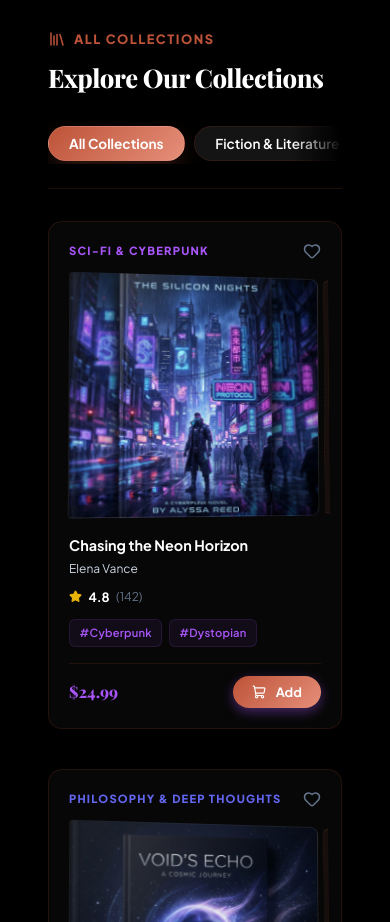
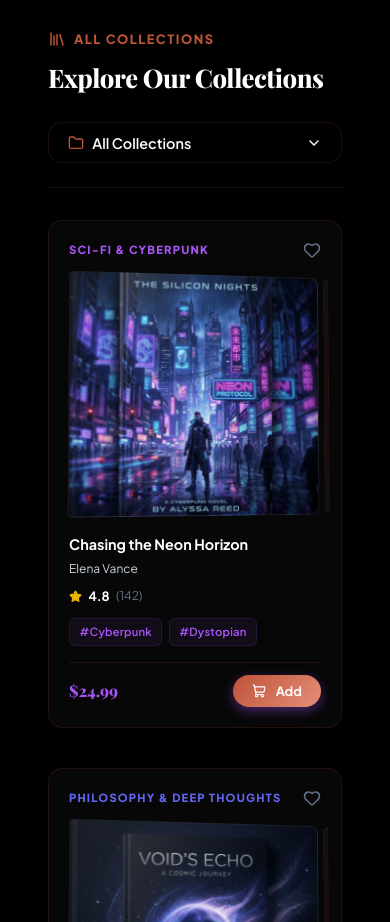
Before and after one commit to rithu-parna/Book_Store, a React (Vite) app: page / in a window 390 px wide. Shown: the part 880-1802 px from the top of the page. Built offline with nearby package versions, Linux system fonts and the light colour scheme; a web font is replaced by a local one.

Commit message:
design: replace mobile collections scroll selector with clean expandable dropdown matching desktop sidebar links model

```diff
--- a/src/App.jsx
+++ b/src/App.jsx
@@ -8,7 +8,7 @@ import CartDrawer from "./components/CartDrawer";
 import GlobalBg from "./components/GlobalBg";
 import { booksData, categories } from "./data/books";
 import { motion, AnimatePresence } from "framer-motion";
-import { Sparkles, Heart, Library, Compass, HelpCircle } from "lucide-react";
+import { Sparkles, Heart, Library, Compass, HelpCircle, ChevronDown, Folder } from "lucide-react";
 
 export default function App() {
   const [theme, setTheme] = useState("dark");
@@ -20,6 +20,7 @@ export default function App() {
   const [activeCategory, setActiveCategory] = useState("All Collections");
   const [searchQuery, setSearchQuery] = useState("");
   const [isFilterWishlistOnly, setIsFilterWishlistOnly] = useState(false);
+  const [isCategoryDropdownOpen, setIsCategoryDropdownOpen] = useState(false);
 
   const [selectedBook, setSelectedBook] = useState(null);
   const [hoveredBook, setHoveredBook] = useState(null);
@@ -191,19 +192,10 @@ export default function App() {
               </h2>
             </div>
 
-            {/* Quick Collections Toggles in a smooth horizontal scrollbar-hidden container */}
-            <div style={{ position: "relative", width: "100%" }}>
-              <div
-                className="hide-scrollbar"
-                style={{
-                  display: "flex",
-                  gap: "0.6rem",
-                  overflowX: "auto",
-                  flexWrap: "nowrap",
-                  padding: "0.2rem 0",
-                  WebkitOverflowScrolling: "touch"
-                }}
-              >
+            {/* Custom Responsive Collections Selector */}
+            <div className="collections-selector-container">
+              {/* Desktop view: Horizontal scrolling pills */}
+              <div className="desktop-collections-toggles hide-scrollbar">
                 {categories.map((cat) => (
                   <button
                     key={cat}
@@ -241,19 +233,87 @@ export default function App() {
                   </button>
                 )}
               </div>
-              {/* Subtle fade overlay at the right edge indicating scrollable items */}
-              <div
-                style={{
-                  position: "absolute",
-                  top: 0,
-                  right: 0,
-                  bottom: 0,
-                  width: "50px",
-                  background: "linear-gradient(to right, transparent, var(--bg-primary))",
-                  pointerEvents: "none",
-                  zIndex: 2
-                }}
-              />
+
+              {/* Mobile view: Expandable dropdown styled like the desktop sidebar model */}
+              <div className="mobile-collections-dropdown">
+                <button
+                  onClick={() => setIsCategoryDropdownOpen(!isCategoryDropdownOpen)}
+                  className="dropdown-trigger-btn glass"
+                >
+                  <div style={{ display: "flex", alignItems: "center", gap: "0.5rem" }}>
+                    <Folder size={16} style={{ color: "var(--accent-primary)" }} />
+                    <span>
+                      {isFilterWishlistOnly
+                        ? `Wishlisted (${wishlistItems.length})`
+                        : activeCategory}
+                    </span>
+                  </div>
+                  <ChevronDown
+                    size={16}
+                    style={{
+                      transform: isCategoryDropdownOpen ? "rotate(180deg)" : "rotate(0deg)",
+                      transition: "transform 0.3s ease"
+                    }}
+                  />
+                </button>
+
+                <AnimatePresence>
+                  {isCategoryDropdownOpen && (
+                    <motion.div
+                      initial={{ opacity: 0, y: -10 }}
+                      animate={{ opacity: 1, y: 0 }}
+                      exit={{ opacity: 0, y: -10 }}
+                      className="dropdown-menu-list glass"
+                    >
+                      {categories.map((cat) => {
+                        const isSelected = activeCategory === cat && !isFilterWishlistOnly;
+                        return (
+                          <button
+                            key={cat}
+                            onClick={() => {
+                              setActiveCategory(cat);
+                              setIsFilterWishlistOnly(false);
+                              setIsCategoryDropdownOpen(false);
+                            }}
+                            className="mobile-category-link"
+                            style={{
+                              backgroundColor: isSelected ? "var(--sidebar-active-bg)" : "transparent",
+                              color: isSelected ? "var(--sidebar-active-text)" : "var(--text-secondary)",
+                              fontWeight: isSelected ? "700" : "500",
+                              borderLeft: isSelected ? "3px solid var(--accent-primary)" : "3px solid transparent",
+                              paddingLeft: isSelected ? "0.6rem" : "0.75rem"
+                            }}
+                          >
+                            {cat}
+                          </button>
+                        );
+                      })}
+                      {wishlistItems.length > 0 && (
+                        <button
+                          onClick={() => {
+                            handleOpenWishlistFilter();
+                            setIsCategoryDropdownOpen(false);
+                          }}
+                          className="mobile-category-link"
+                          style={{
+                            backgroundColor: isFilterWishlistOnly ? "var(--sidebar-active-bg)" : "transparent",
+                            color: isFilterWishlistOnly ? "var(--sidebar-active-text)" : "var(--text-secondary)",
+                            fontWeight: isFilterWishlistOnly ? "700" : "500",
+                            borderLeft: isFilterWishlistOnly ? "3px solid var(--accent-primary)" : "3px solid transparent",
+                            paddingLeft: isFilterWishlistOnly ? "0.6rem" : "0.75rem",
+                            display: "flex",
+                            alignItems: "center",
+                            gap: "0.5rem"
+                          }}
+                        >
+                          <Heart size={14} fill={isFilterWishlistOnly ? "currentColor" : "none"} style={{ color: isFilterWishlistOnly ? "#fff" : "var(--accent-secondary)" }} />
+                          <span>Wishlisted ({wishlistItems.length})</span>
+                        </button>
+                      )}
+                    </motion.div>
+                  )}
+                </AnimatePresence>
+              </div>
             </div>
           </div>
 
--- a/src/index.css
+++ b/src/index.css
@@ -757,3 +757,86 @@ textarea {
   display: none;
   /* Chrome, Safari, and Opera */
 }
+
+/* Responsive Collections Selector styles */
+.collections-selector-container {
+  position: relative;
+  width: 100%;
+}
+
+.desktop-collections-toggles {
+  display: flex;
+  gap: 0.6rem;
+  overflow-x: auto;
+  flex-wrap: nowrap;
+  padding: 0.2rem 0;
+}
+
+.mobile-collections-dropdown {
+  display: none;
+}
+
+@media (max-width: 768px) {
+  .desktop-collections-toggles {
+    display: none !important;
+  }
+
+  .mobile-collections-dropdown {
+    display: block !important;
+    position: relative;
+    width: 100%;
+  }
+
+  .dropdown-trigger-btn {
+    width: 100%;
+    display: flex;
+    justify-content: space-between;
+    align-items: center;
+    padding: 0.65rem 1.2rem;
+    border-radius: var(--radius-md);
+    color: var(--text-primary);
+    font-size: 0.9rem;
+    font-weight: 600;
+    cursor: pointer;
+    transition: var(--transition-smooth);
+    outline: none;
+    background: var(--glass-bg);
+    border: 1px solid var(--border-color);
+  }
+
+  .dropdown-trigger-btn:active {
+    transform: scale(0.98);
+  }
+
+  .dropdown-menu-list {
+    position: absolute;
+    top: calc(100% + 6px);
+    left: 0;
+    right: 0;
+    border-radius: var(--radius-md);
+    padding: 0.4rem;
+    box-shadow: 0 10px 30px rgba(0, 0, 0, 0.25);
+    z-index: 50;
+    display: flex;
+    flex-direction: column;
+    gap: 0.2rem;
+    background: var(--glass-bg);
+    backdrop-filter: blur(14px);
+    -webkit-backdrop-filter: blur(14px);
+    border: 1px solid var(--border-color);
+  }
+
+  .mobile-category-link {
+    width: 100%;
+    display: flex;
+    align-items: center;
+    padding: 0.6rem 0.85rem;
+    border-radius: var(--radius-sm);
+    font-size: 0.85rem;
+    cursor: pointer;
+    transition: var(--transition-fast);
+    text-align: left;
+    outline: none;
+    border: none;
+  }
+}
```
